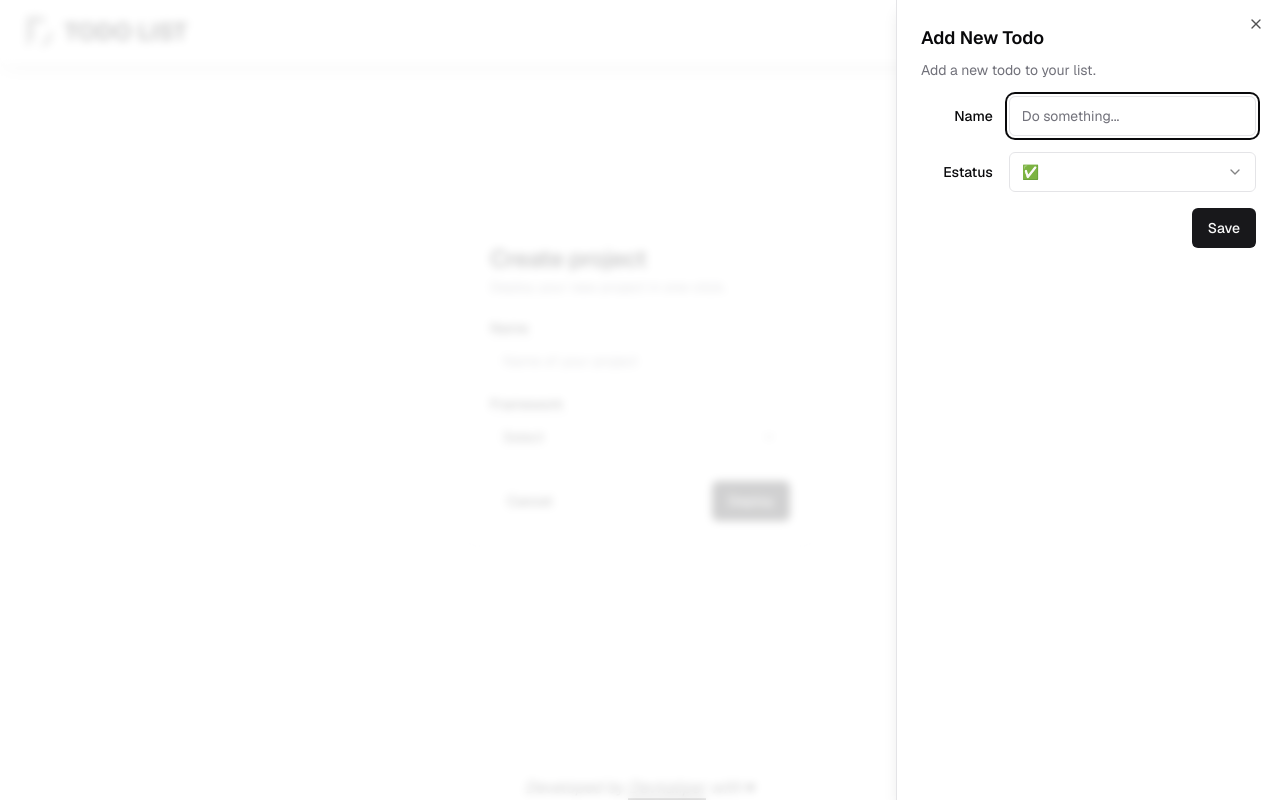
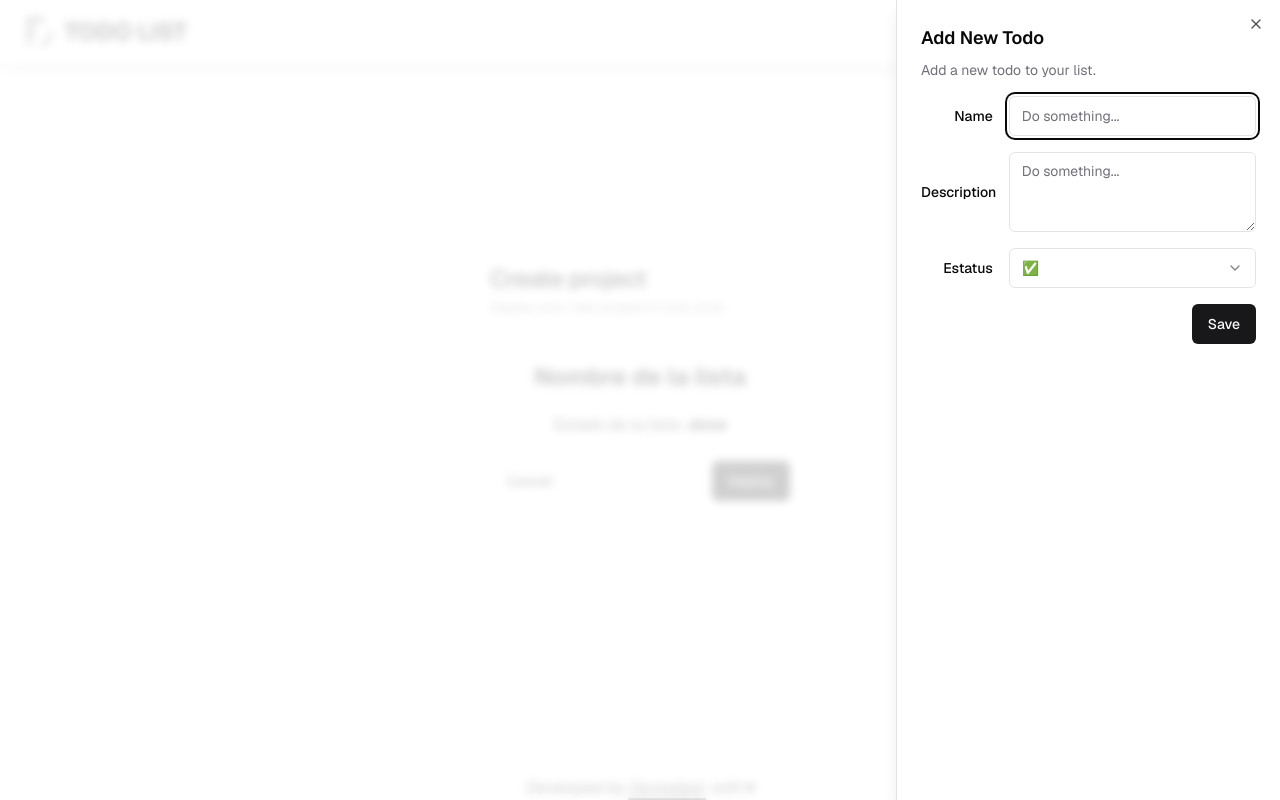
Before and after one commit to DevKaliper/todo-fullstack, a Next.js app in the folder frontend/: page / in a window 1280 px wide. Both pictures are taken after a click on the button "Add new TODO". Built offline with nearby package versions, Linux system fonts and the light colour scheme.

Commit message:
description added

```diff
--- a/frontend/components/AddNew.tsx
+++ b/frontend/components/AddNew.tsx
@@ -1,7 +1,13 @@
-import { Button } from "@/components/ui/button"
-import { Input } from "@/components/ui/input"
-import { Label } from "@/components/ui/label"
-import { Select, SelectContent, SelectItem, SelectTrigger, SelectValue } from "./ui/select"
+import { Button } from "@/components/ui/button";
+import { Input } from "@/components/ui/input";
+import { Label } from "@/components/ui/label";
+import {
+  Select,
+  SelectContent,
+  SelectItem,
+  SelectTrigger,
+  SelectValue,
+} from "./ui/select";
 import {
   Sheet,
   SheetClose,
@@ -11,7 +17,8 @@ import {
   SheetHeader,
   SheetTitle,
   SheetTrigger,
-} from "@/components/ui/sheet"
+} from "@/components/ui/sheet";
+import { Textarea } from "@/components/ui/textarea";
 
 export function AddNew() {
   return (
@@ -22,32 +29,52 @@ export function AddNew() {
       <SheetContent>
         <SheetHeader>
           <SheetTitle>Add New Todo</SheetTitle>
-          <SheetDescription>
-            Add a new todo to your list.
-          </SheetDescription>
+          <SheetDescription>Add a new todo to your list.</SheetDescription>
         </SheetHeader>
         <div className="grid gap-4 py-4">
           <div className="grid grid-cols-4 items-center gap-4">
-            <Label htmlFor="name" className="text-right">
+            <Label
+              htmlFor="name"
+              className="text-right">
               Name
             </Label>
-            <Input id="name" value="" className="col-span-3" placeholder="Do something..." />
+            <Input
+              id="name"
+              value=""
+              className="col-span-3"
+              placeholder="Do something..."
+            />
           </div>
           <div className="grid grid-cols-4 items-center gap-4">
-
-              <Label className="text-right" htmlFor="framework">Estatus</Label>
+            <Label
+              className="text-right"
+              htmlFor="Description">
+              Description
+            </Label>
+            <Textarea
+              id="Description"
+              className="col-span-3"
+              placeholder="Do something..."
+            />
+          </div>
+          <div className="grid grid-cols-4 items-center gap-4">
+            <Label
+              className="text-right"
+              htmlFor="Estatus">
+              Estatus
+            </Label>
             <Select>
-                <SelectTrigger className="col-span-3" id="framework">
+              <SelectTrigger
+                className="col-span-3"
+                id="Estatus">
                 <SelectValue placeholder={"✅"} />
               </SelectTrigger>
               <SelectContent position="popper">
                 <SelectItem value="done">done</SelectItem>
                 <SelectItem value="pending">pending</SelectItem>
-
               </SelectContent>
             </Select>
           </div>
-
         </div>
         <SheetFooter>
           <SheetClose asChild>
@@ -56,5 +83,5 @@ export function AddNew() {
         </SheetFooter>
       </SheetContent>
     </Sheet>
-  )
+  );
 }
--- a/frontend/components/Card-list.tsx
+++ b/frontend/components/Card-list.tsx
@@ -9,15 +9,6 @@ import {
   CardHeader,
   CardTitle,
 } from "@/components/ui/card"
-import { Input } from "@/components/ui/input"
-import { Label } from "@/components/ui/label"
-import {
-  Select,
-  SelectContent,
-  SelectItem,
-  SelectTrigger,
-  SelectValue,
-} from "@/components/ui/select"
 
 export function CardWithForm() {
   return (
@@ -26,29 +17,11 @@ export function CardWithForm() {
         <CardTitle>Create project</CardTitle>
         <CardDescription>Deploy your new project in one-click.</CardDescription>
       </CardHeader>
-      <CardContent>
-        <form>
-          <div className="grid w-full items-center gap-4">
-            <div className="flex flex-col space-y-1.5">
-              <Label htmlFor="name">Name</Label>
-              <Input id="name" placeholder="Name of your project" />
-            </div>
-            <div className="flex flex-col space-y-1.5">
-              <Label htmlFor="framework">Framework</Label>
-              <Select>
-                <SelectTrigger id="framework">
-                  <SelectValue placeholder="Select" />
-                </SelectTrigger>
-                <SelectContent position="popper">
-                  <SelectItem value="next">Next.js</SelectItem>
-                  <SelectItem value="sveltekit">SvelteKit</SelectItem>
-                  <SelectItem value="astro">Astro</SelectItem>
-                  <SelectItem value="nuxt">Nuxt.js</SelectItem>
-                </SelectContent>
-              </Select>
-            </div>
-          </div>
-        </form>
+      <CardContent className="text-center">
+        <h3 className="my-5 font-bold text-2xl">Nombre de la lista</h3>
+
+        <h3>Estado de la lista: <strong className="italic">done</strong></h3>
+
       </CardContent>
       <CardFooter className="flex justify-between">
         <Button variant="outline">Cancel</Button>
--- /dev/null
+++ b/frontend/components/ui/textarea.tsx
@@ -0,0 +1,24 @@
+import * as React from "react"
+
+import { cn } from "@/lib/utils"
+
+export interface TextareaProps
+  extends React.TextareaHTMLAttributes<HTMLTextAreaElement> {}
+
+const Textarea = React.forwardRef<HTMLTextAreaElement, TextareaProps>(
+  ({ className, ...props }, ref) => {
+    return (
+      <textarea
+        className={cn(
+          "flex min-h-[80px] w-full rounded-md border border-input bg-background px-3 py-2 text-sm ring-offset-background placeholder:text-muted-foreground focus-visible:outline-none focus-visible:ring-2 focus-visible:ring-ring focus-visible:ring-offset-2 disabled:cursor-not-allowed disabled:opacity-50",
+          className
+        )}
+        ref={ref}
+        {...props}
+      />
+    )
+  }
+)
+Textarea.displayName = "Textarea"
+
+export { Textarea }
```
Lines whose indentation alone changed are shown as unchanged.
